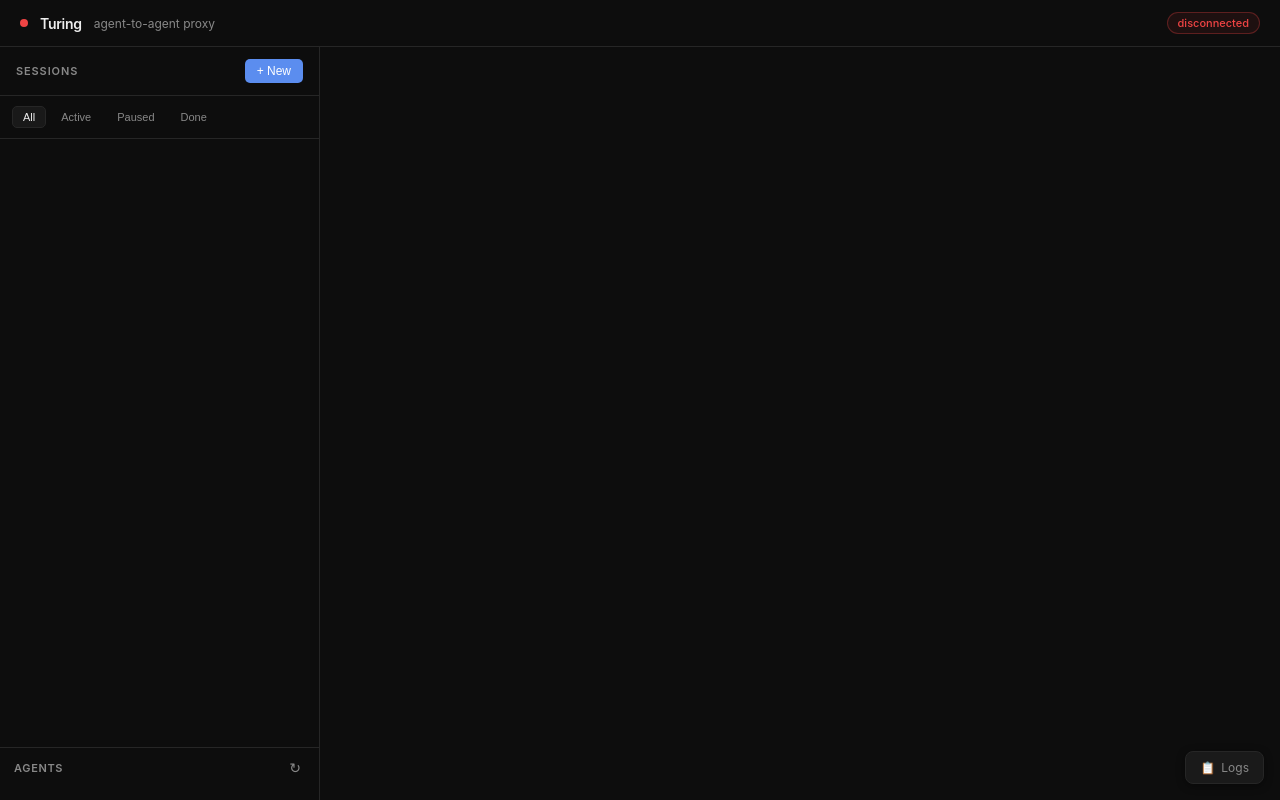
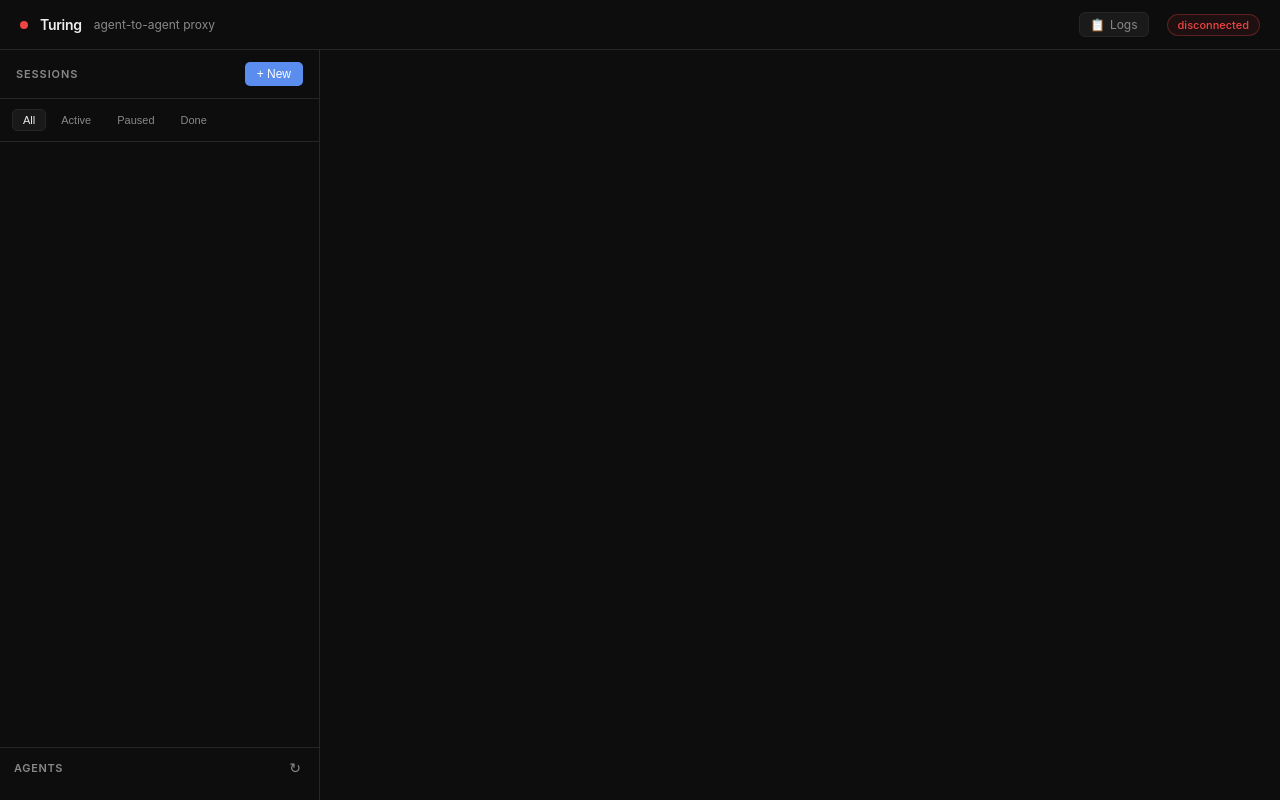
Before and after one commit to fusae/passiton, a website: page src/web/index.html in a window 1280 px wide. Drawn offline with nearby package versions, Linux system fonts and the light colour scheme; no server answers.

Commit message:
fix: move log toggle to header bar to avoid overlap with inject

```diff
--- a/src/web/index.html
+++ b/src/web/index.html
@@ -16,6 +16,10 @@
       <span class="header-sub">agent-to-agent proxy</span>
     </div>
     <div class="header-right">
+      <button id="log-toggle" title="Toggle execution logs">
+        📋 <span>Logs</span>
+        <span id="log-error-dot" class="log-error-dot hidden"></span>
+      </button>
       <span id="ws-status" class="ws-badge">connecting…</span>
     </div>
   </header>
@@ -166,10 +170,6 @@
   </div>
 
   <!-- Log Panel -->
-  <button id="log-toggle" title="Toggle execution logs">
-    📋 <span>Logs</span>
-    <span id="log-error-dot" class="log-error-dot hidden"></span>
-  </button>
   <div id="log-panel" class="hidden">
     <div id="log-panel-header">
       <span class="log-panel-title">Execution Logs</span>
--- a/src/web/style.css
+++ b/src/web/style.css
@@ -960,23 +960,19 @@ header h1 { font-size: 14px; font-weight: 600; letter-spacing: -.02em; }
 
 /* ── Log panel ──────────────────────────────────────────────────────────── */
 #log-toggle {
-  position: fixed;
-  bottom: 16px;
-  right: 16px;
-  z-index: 300;
   background: var(--surface2);
   border: 1px solid var(--border);
   color: var(--muted);
-  border-radius: 8px;
-  padding: 8px 14px;
+  border-radius: 6px;
+  padding: 4px 10px;
   font-size: 12px;
   cursor: pointer;
   display: flex;
   align-items: center;
-  gap: 6px;
+  gap: 5px;
   transition: all .15s;
-  box-shadow: var(--shadow);
   font-family: var(--font);
+  margin-right: 8px;
 }
 #log-toggle:hover { color: var(--text); border-color: var(--accent); }
 #log-toggle.active { color: var(--accent); border-color: var(--accent); background: rgba(91, 141, 239, 0.08); }
```
